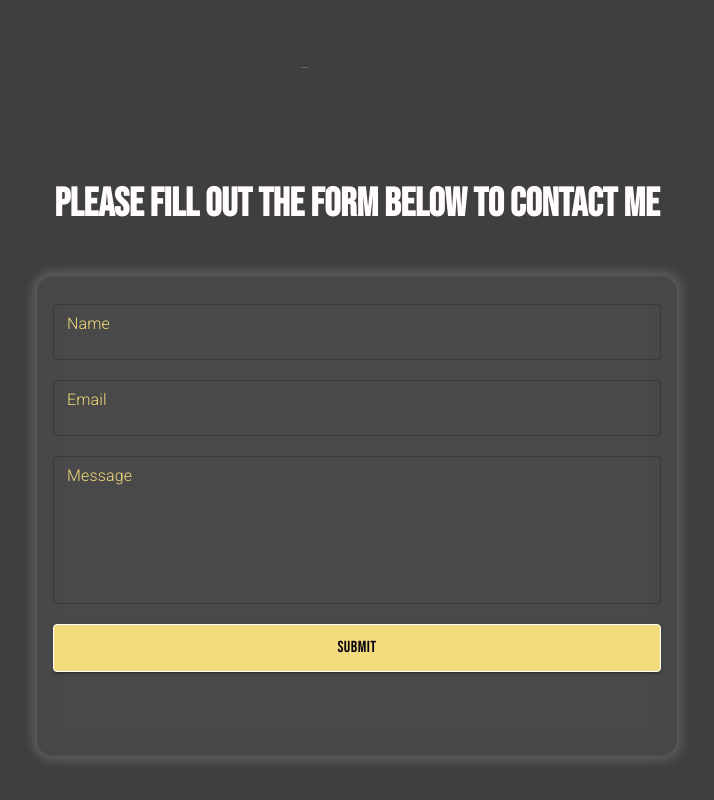
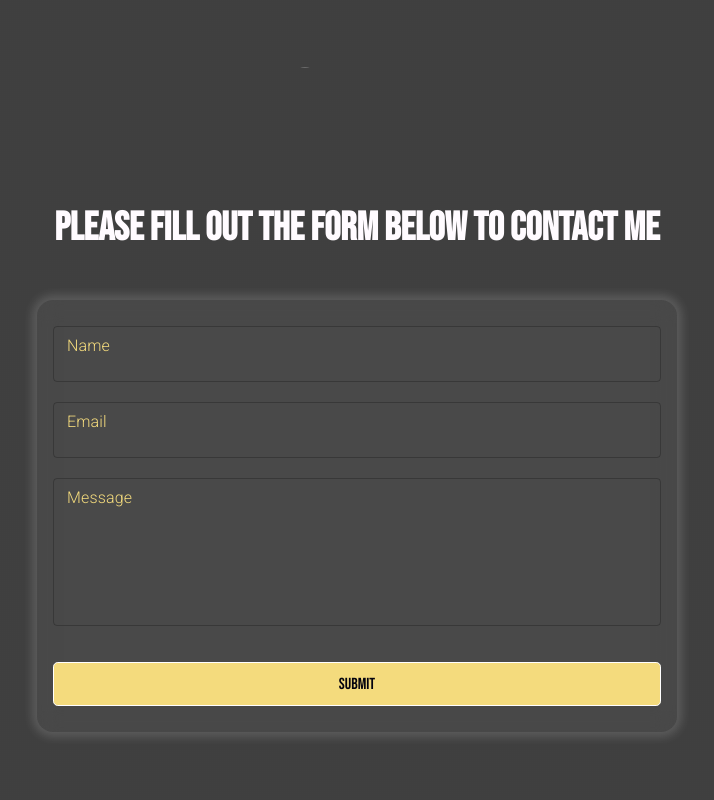
Before and after one commit to TieuVanHien/portfolio, a React (Create React App) app: page / in a window 1280 px wide. Shown: the part 3132-3932 px from the top of the page, without its empty margins (283-997 px from the left). Built offline with nearby package versions, Linux system fonts and the light colour scheme.

Commit message:
added validation for contact form

```diff
--- a/src/scss/section/_contact.scss
+++ b/src/scss/section/_contact.scss
@@ -4,6 +4,13 @@
   .container {
     flex-direction: column;
     height: 100vh;
+    span {
+      color: $white;
+    }
+    #success {
+      text-decoration: underline 2px $main;
+      text-underline-offset: 0.5em;
+    }
     .form-container {
       display: flex;
       justify-content: center;
@@ -11,7 +18,8 @@
       margin-top: 3em;
       border-radius: 1em;
       width: 50%;
-      height: 60%;
+      height: auto;
+      padding-bottom: 1em;
       background: rgba(255, 255, 255, 0.05);
       backdrop-filter: blur(10px);
       box-shadow: 0px 0px 10px 5px rgba(255, 255, 255, 0.15);
@@ -31,7 +39,10 @@
         }
         .button {
           width: 100%;
-          margin-top: 1em;
+          border-radius: 0.3em;
+          margin-top: 2em;
+          height: 4em;
+          cursor: pointer;
         }
       }
     }
--- a/src/sections/contact.js
+++ b/src/sections/contact.js
@@ -1,13 +1,37 @@
-import { TextField, Button } from "@mui/material";
+import { useState } from "react";
+import { TextField } from "@mui/material";
 
 export const Contact = () => {
+  const [name, setName] = useState("");
+  const [email, setEmail] = useState("");
+  const [message, setMessage] = useState("");
+  const [submitted, setSubmitted] = useState(false);
+  const handleSubmit = (e) => {
+    e.preventDefault();
+    if (name && email && message) {
+      setValid(true);
+
+      setEmail("");
+      setName("");
+      setMessage("");
+    }
+    setSubmitted(true);
+  };
+  const [valid, setValid] = useState(false);
   return (
     <section className="contact" id="contact">
       <div className="container">
         <h2>Please fill out the form below to contact me</h2>
+        {submitted && valid ? (
+          <h2 id="success">
+            Thank you for submit the form! I'll be contacting you in a while
+          </h2>
+        ) : null}
         <div className="form-container">
-          <form className="form">
+          <form className="form" onSubmit={handleSubmit}>
             <TextField
+              onChange={(e) => setName(e.target.value)}
+              value={name}
               id="outlined-textarea"
               label="Name"
               placeholder="Name"
@@ -22,7 +46,10 @@ export const Contact = () => {
                 },
               }}
             />
+            {submitted && !name ? <span>Please fill out your name</span> : null}
             <TextField
+              onChange={(e) => setEmail(e.target.value)}
+              value={email}
               id="outlined-textarea"
               label="Email"
               placeholder="Email"
@@ -36,7 +63,12 @@ export const Contact = () => {
                 },
               }}
             />
+            {submitted && !email ? (
+              <span>Please fill out your email</span>
+            ) : null}
             <TextField
+              onChange={(e) => setMessage(e.target.value)}
+              value={message}
               id="outlined-textarea"
               label="Message"
               placeholder="Message"
@@ -51,9 +83,17 @@ export const Contact = () => {
                 },
               }}
             />
-            <Button className="button" variant="contained">
+            {submitted && !message ? (
+              <span>Please fill out your message</span>
+            ) : null}
+            <button
+              className="button"
+              type="submit"
+              value="submit"
+              variant="contained"
+            >
               Submit
-            </Button>
+            </button>
           </form>
         </div>
       </div>
```
